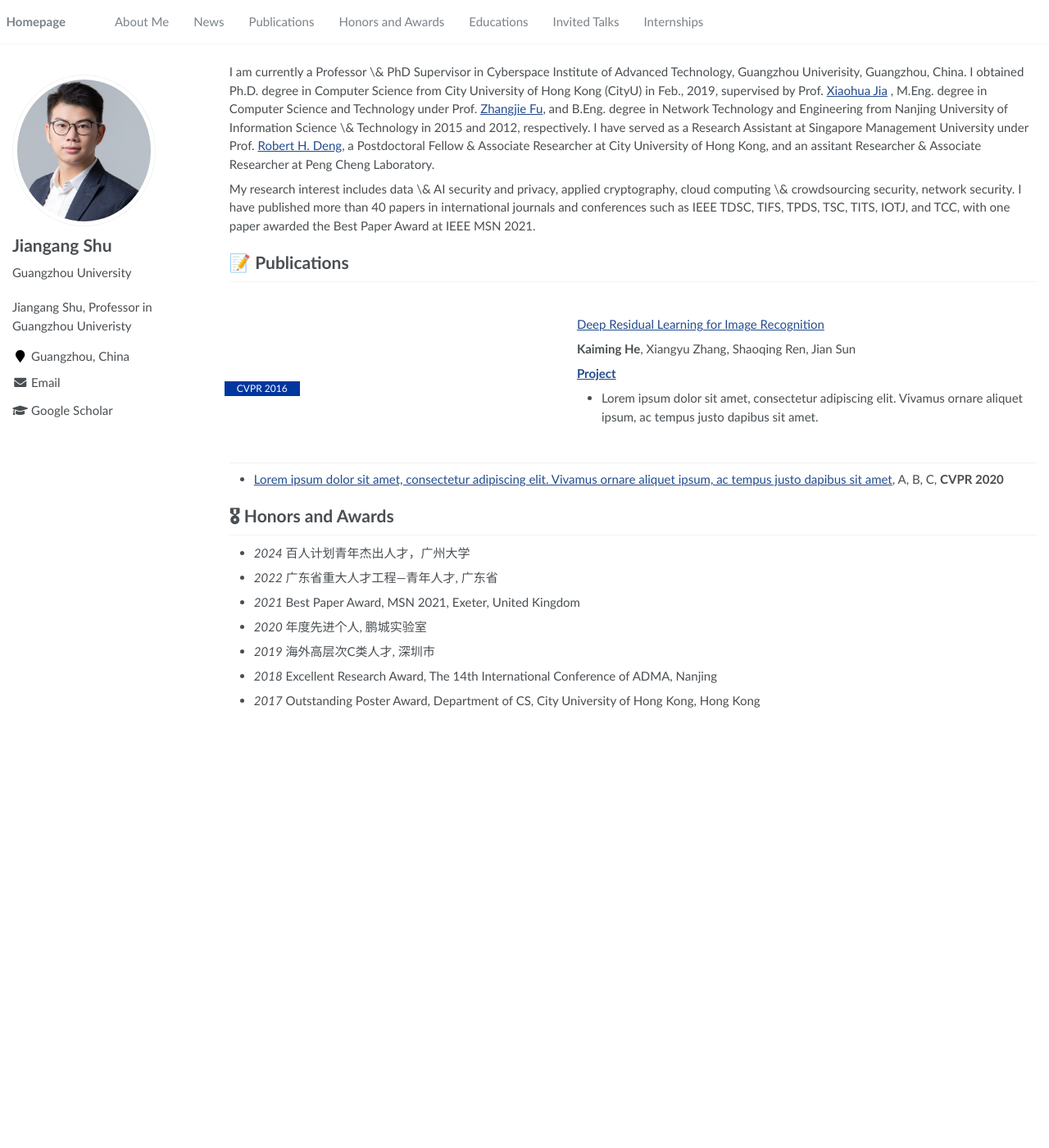
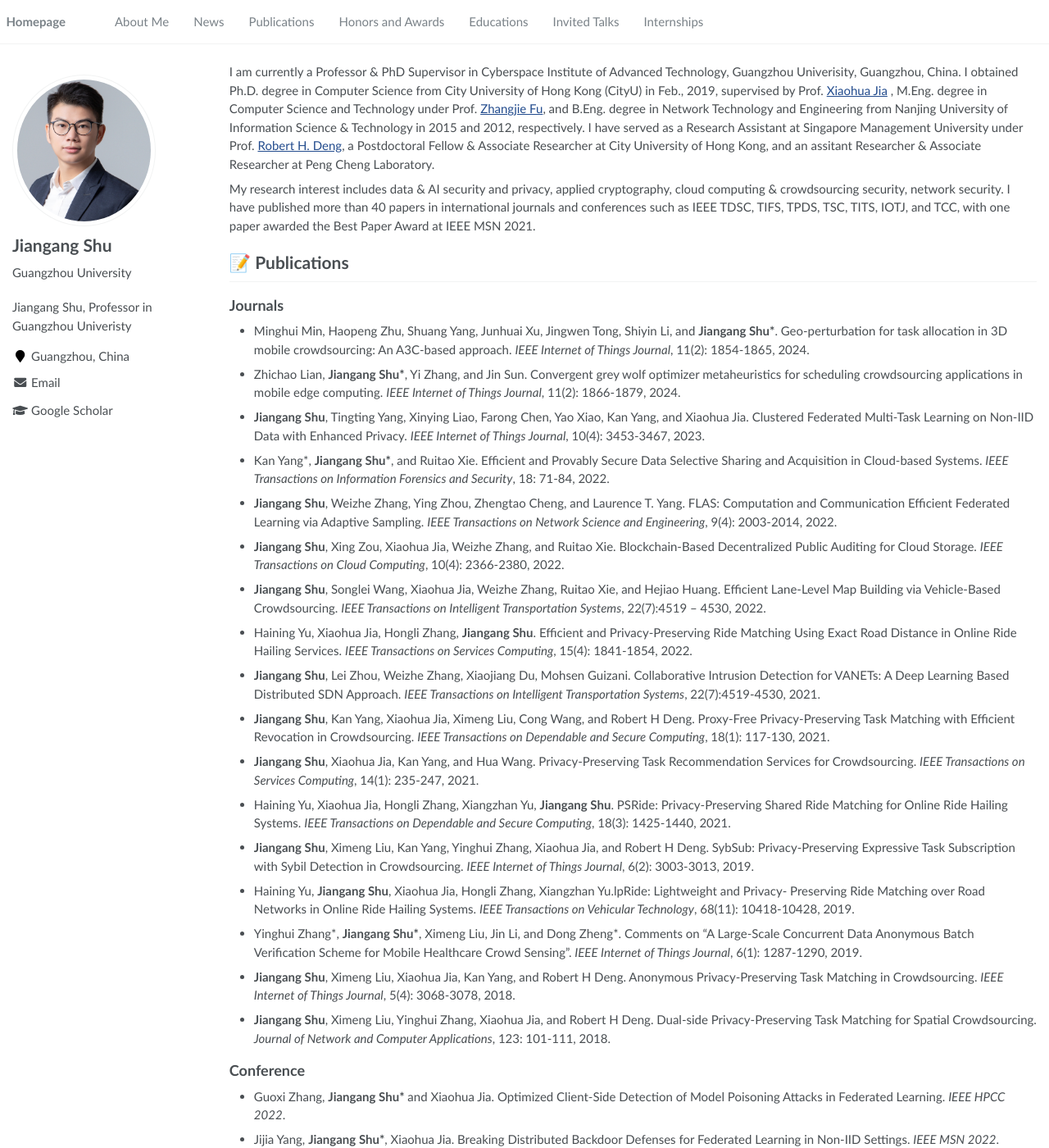
Before and after one commit to jgshu/jgshu.github.io, a Jekyll site: the page built from _pages/about.md, in a window 1280 px wide and 1400 px high. Shown: the whole window at 82% size. Built offline with Jekyll 4.4.1, drawn with Linux system fonts in a browser that asks for light colours; some of the changed text lies outside the part shown.

Commit message:
Update about.md

```diff
--- a/_pages/about.md
+++ b/_pages/about.md
@@ -17,10 +17,10 @@ redirect_from:
 
 <span class='anchor' id='about-me'></span>
 
-I am currently a Professor \& PhD Supervisor in Cyberspace Institute of Advanced Technology, Guangzhou Univerisity, Guangzhou, China. I obtained Ph.D. degree in Computer Science from City University of Hong Kong (CityU) in Feb., 2019, supervised by Prof. <a href='https://www.cs.cityu.edu.hk/~jia/'>Xiaohua Jia</a> , M.Eng. degree in Computer Science and Technology under Prof. <a href='https://faculty.nuist.edu.cn/zhangjiefu/zh_CN/index.htm'>Zhangjie Fu</a>, and B.Eng. degree in Network Technology and Engineering from Nanjing University of Information Science \& Technology in 2015 and 2012, respectively. I have served as a Research Assistant at Singapore Management University under Prof. <a href='http://www.mysmu.edu/faculty/robertdeng/'>Robert H. Deng</a>, a Postdoctoral Fellow & Associate Researcher at City University of Hong Kong, and an assitant Researcher & Associate Researcher at Peng Cheng Laboratory.
+I am currently a Professor & PhD Supervisor in Cyberspace Institute of Advanced Technology, Guangzhou Univerisity, Guangzhou, China. I obtained Ph.D. degree in Computer Science from City University of Hong Kong (CityU) in Feb., 2019, supervised by Prof. <a href='https://www.cs.cityu.edu.hk/~jia/'>Xiaohua Jia</a> , M.Eng. degree in Computer Science and Technology under Prof. <a href='https://faculty.nuist.edu.cn/zhangjiefu/zh_CN/index.htm'>Zhangjie Fu</a>, and B.Eng. degree in Network Technology and Engineering from Nanjing University of Information Science & Technology in 2015 and 2012, respectively. I have served as a Research Assistant at Singapore Management University under Prof. <a href='http://www.mysmu.edu/faculty/robertdeng/'>Robert H. Deng</a>, a Postdoctoral Fellow & Associate Researcher at City University of Hong Kong, and an assitant Researcher & Associate Researcher at Peng Cheng Laboratory.
 
 
-My research interest includes data \& AI security and privacy, applied cryptography, cloud computing \& crowdsourcing security, network security. I have published more than 40 papers in international journals and conferences such as IEEE TDSC, TIFS, TPDS, TSC, TITS, IOTJ, and TCC, with one paper awarded the Best Paper Award at IEEE MSN 2021.
+My research interest includes data & AI security and privacy, applied cryptography, cloud computing & crowdsourcing security, network security. I have published more than 40 papers in international journals and conferences such as IEEE TDSC, TIFS, TPDS, TSC, TITS, IOTJ, and TCC, with one paper awarded the Best Paper Award at IEEE MSN 2021.
 
 <!--
 # 🔥 News
@@ -29,20 +29,60 @@ My research interest includes data \& AI security and privacy, applied cryptogra
 -->
 
 # 📝 Publications
+## Journals ##
+- Minghui Min, Haopeng Zhu, Shuang Yang, Junhuai Xu, Jingwen Tong, Shiyin Li, and
+**Jiangang Shu\***. Geo-perturbation for task allocation in 3D mobile crowdsourcing:
+An A3C-based approach. *IEEE Internet of Things Journal*, 11(2): 1854-1865, 2024.
 
-<div class='paper-box'><div class='paper-box-image'><div><div class="badge">CVPR 2016</div></div></div>
-<div class='paper-box-text' markdown="1">
+- Zhichao Lian, **Jiangang Shu\***, Yi Zhang, and Jin Sun. Convergent grey wolf
+optimizer metaheuristics for scheduling crowdsourcing applications in mobile edge
+computing. *IEEE Internet of Things Journal*, 11(2): 1866-1879, 2024.
 
-[Deep Residual Learning for Image Recognition](https://openaccess.thecvf.com/content_cvpr_2016/papers/He_Deep_Residual_Learning_CVPR_2016_paper.pdf)
+- **Jiangang Shu**, Tingting Yang, Xinying Liao, Farong Chen, Yao Xiao, Kan Yang, and Xiaohua Jia. Clustered Federated Multi-Task Learning on Non-IID Data with Enhanced Privacy. *IEEE Internet of Things Journal*, 10(4): 3453-3467, 2023.
 
-**Kaiming He**, Xiangyu Zhang, Shaoqing Ren, Jian Sun
+- Kan Yang\*, **Jiangang Shu\***, and Ruitao Xie. Efficient and Provably Secure Data Selective Sharing and Acquisition in Cloud-based Systems. *IEEE Transactions on Information Forensics and Security*, 18: 71-84, 2022.
 
-[**Project**](https://scholar.google.com/citations?view_op=view_citation&hl=zh-CN&user=DhtAFkwAAAAJ&citation_for_view=DhtAFkwAAAAJ:ALROH1vI_8AC) <strong><span class='show_paper_citations' data='DhtAFkwAAAAJ:ALROH1vI_8AC'></span></strong>
-- Lorem ipsum dolor sit amet, consectetur adipiscing elit. Vivamus ornare aliquet ipsum, ac tempus justo dapibus sit amet.
-</div>
-</div>
 
-- [Lorem ipsum dolor sit amet, consectetur adipiscing elit. Vivamus ornare aliquet ipsum, ac tempus justo dapibus sit amet](https://github.com), A, B, C, **CVPR 2020**
+- **Jiangang Shu**, Weizhe Zhang, Ying Zhou, Zhengtao Cheng, and Laurence T. Yang. FLAS: Computation and Communication Efficient Federated Learning via Adaptive Sampling. *IEEE Transactions on Network Science and Engineering*, 9(4): 2003-2014, 2022.
+
+- **Jiangang Shu**, Xing Zou, Xiaohua Jia, Weizhe Zhang, and Ruitao Xie. Blockchain-Based Decentralized  Public Auditing for Cloud Storage. *IEEE Transactions on Cloud Computing*, 10(4): 2366-2380, 2022.
+
+- **Jiangang Shu**, Songlei Wang, Xiaohua Jia, Weizhe Zhang, Ruitao Xie, and Hejiao Huang. Efficient Lane-Level Map Building via Vehicle-Based Crowdsourcing. *IEEE Transactions on Intelligent Transportation Systems*, 22(7):4519 – 4530, 2022.
+
+- Haining Yu, Xiaohua Jia, Hongli Zhang, **Jiangang Shu**. Efficient and Privacy-Preserving Ride Matching Using Exact Road Distance in Online Ride Hailing Services. *IEEE Transactions on Services Computing*, 15(4): 1841-1854, 2022.
+
+- **Jiangang Shu**, Lei Zhou, Weizhe Zhang, Xiaojiang Du, Mohsen Guizani. Collaborative Intrusion Detection for VANETs: A Deep Learning Based Distributed SDN Approach. *IEEE Transactions on Intelligent Transportation Systems*, 22(7):4519-4530, 2021.
+
+- **Jiangang Shu**, Kan Yang, Xiaohua Jia, Ximeng Liu, Cong Wang, and Robert H Deng. Proxy-Free Privacy-Preserving Task Matching with Efficient Revocation in Crowdsourcing. *IEEE Transactions on Dependable and Secure Computing*, 18(1): 117-130, 2021.
+
+- **Jiangang Shu**, Xiaohua Jia, Kan Yang, and Hua Wang. Privacy-Preserving Task Recommendation Services for Crowdsourcing. *IEEE Transactions on Services Computing*, 14(1): 235-247, 2021.
+
+- Haining Yu, Xiaohua Jia, Hongli Zhang, Xiangzhan Yu, **Jiangang Shu**. PSRide: Privacy-Preserving Shared Ride Matching for Online Ride Hailing Systems. *IEEE Transactions on Dependable and Secure Computing*, 18(3): 1425-1440, 2021.
+
+- **Jiangang Shu**, Ximeng Liu, Kan Yang, Yinghui Zhang, Xiaohua Jia, and Robert H Deng. SybSub: Privacy-Preserving Expressive Task Subscription with Sybil Detection in Crowdsourcing. *IEEE Internet of Things Journal*, 6(2): 3003-3013, 2019.
+
+- Haining Yu, **Jiangang Shu**, Xiaohua Jia, Hongli Zhang, Xiangzhan Yu.lpRide: Lightweight and Privacy- Preserving Ride Matching over Road Networks in Online Ride Hailing Systems. *IEEE Transactions on Vehicular Technology*, 68(11): 10418-10428, 2019.
+
+- Yinghui Zhang\*, **Jiangang Shu\***, Ximeng Liu, Jin Li, and Dong Zheng\*. Comments on “A Large-Scale Concurrent Data Anonymous Batch Verification Scheme for Mobile Healthcare Crowd Sensing”. *IEEE Internet of Things Journal*, 6(1): 1287-1290, 2019.
+
+- **Jiangang Shu**, Ximeng Liu, Xiaohua Jia, Kan Yang, and Robert H Deng. Anonymous Privacy-Preserving Task Matching in Crowdsourcing. *IEEE Internet of Things Journal*, 5(4): 3068-3078, 2018.
+
+- **Jiangang Shu**, Ximeng Liu, Yinghui Zhang, Xiaohua Jia, and Robert H Deng. Dual-side Privacy-Preserving Task Matching for Spatial Crowdsourcing. *Journal of Network and Computer Applications*, 123: 101-111, 2018.
+
+
+
+## Conference ##
+
+- Guoxi Zhang, **Jiangang Shu\*** and Xiaohua Jia. Optimized Client-Side Detection of Model Poisoning Attacks in Federated Learning. *IEEE HPCC 2022*.
+- Jijia Yang, **Jiangang Shu\***, Xiaohua Jia. Breaking Distributed Backdoor Defenses for Federated Learning in Non-IID Settings. *IEEE MSN 2022*.
+- Xinying Liao, Jiaye Xue, Shengxing Yu, Ximeng Liu, and **Jiangang Shu**. SecMPNN: 3-Party - Privacy-Preserving Molecular Structure Properties Inference. *ICASSP 2022*.
+- Yao Xiao, **Jiangang Shu\***, Xioahua Jia, Hejiao Huang. Clustered Federated Multi-Task Learning with Non-IID Data. *IEEE ICPADS 2021*.
+- Rutao Yu, **Jiangang Shu\***, Dekai Yan, Xiaohua Jia. ReDetect: Reentrancy Vulnerability Detection in Smart Contracts with High Accuracy. *IEEE MSN 2021*. **Best Paper Award**
+- Lu Shi, Jiangang Shu, Weizhe Zhang, Yang Liu. HFL-DP: Hierarchical Federated Learning with Differential Privacy. *IEEE GLOBECOM 2021*.
+- Hongliang Zhou, Xiaohua Jia, Jiangang Shu, Lei Zhou. CoWatch: Collaborative Prediction of DDoS Attacks in Edge Computing with Distributed SDN. *IEEE GLOBECOM 2021*.
+-Dekai Yan, Xiaohua Jia, Jiangang Shu, Rutao Yu. A Blockchain-based Database System for Decentralized Information Management. *IEEE GLOBECOM 2021*.
+- Ying Zhou, **Jiangang Shu\***, Xiaoxiong Zhong, Xinseng Huang, Chenguang Luo, and Jianwen Ai. Oversampling Algorithm based on Reinforcement Learning in Imbalanced Problems. *IEEE GLOBECOM 2020*.
+- **Jiangang Shu**, Ximeng Liu, Kan Yang, Yinghui Zhang, Xiaohua Jia, and Robert H Deng. SybMatch: Sybil Detection for Privacy-Preserving Task Matching in Crowdsourcing. *IEEE GLOBECOM 2018*.
 
 # 🎖 Honors and Awards
 - *2024* 百人计划青年杰出人才，广州大学
```
